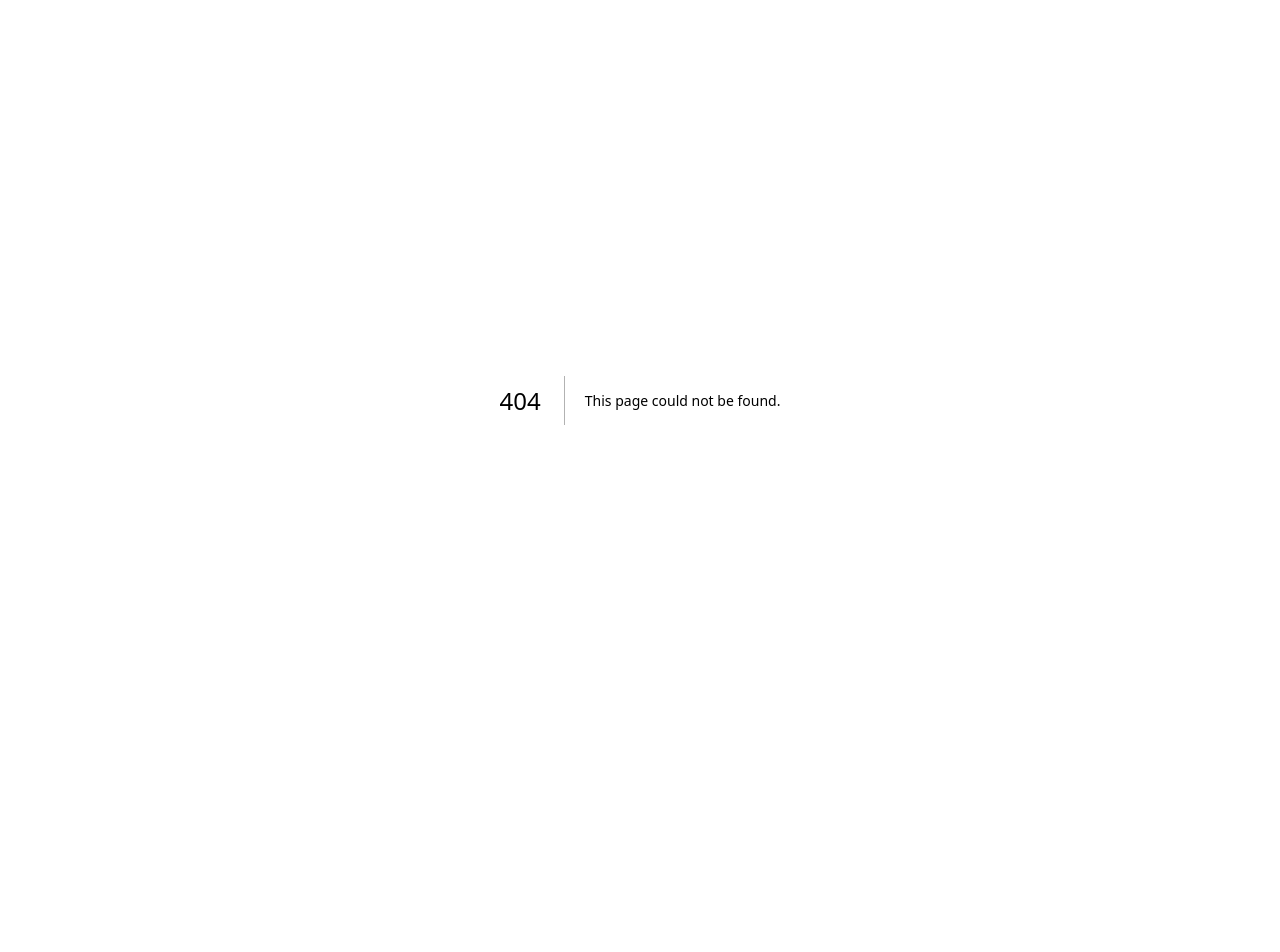
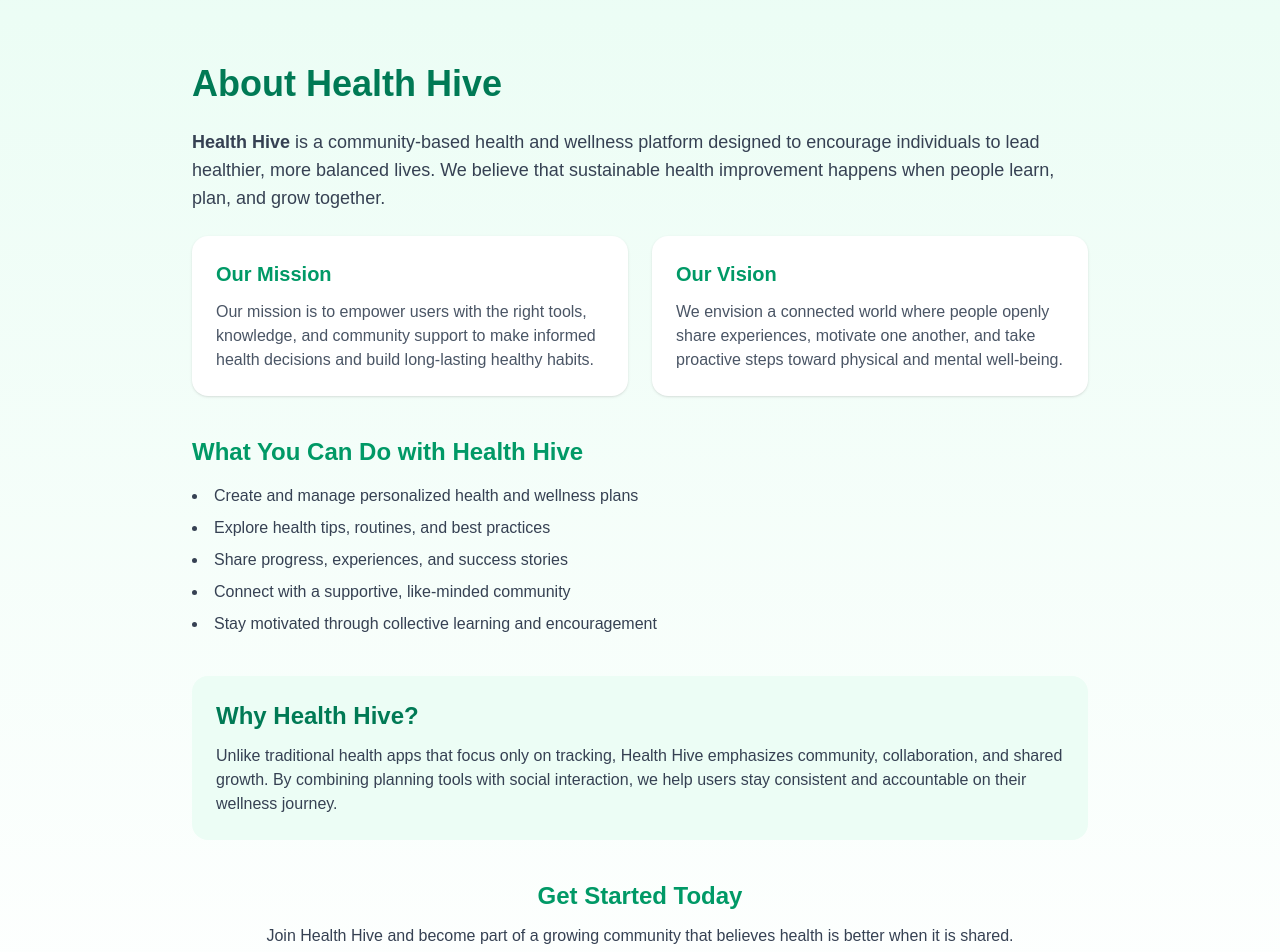
Before and after one commit to Mustain98/Health-Hive, a Next.js app in the folder frontend/: page /about in a window 1280 px wide. Before the commit this address had no page. Shown: the top 952 px of the page. Before the commit the page ends 800 px from the top, so only its background shows below. Built offline with nearby package versions, Linux system fonts and the light colour scheme.

Commit message:
Add About page to frontend

```diff
--- /dev/null
+++ b/frontend/app/about/page.tsx
@@ -0,0 +1,85 @@
+export default function AboutPage() {
+  return (
+    <div className="min-h-screen bg-gradient-to-b from-emerald-50 to-white px-6 py-16">
+      <div className="mx-auto max-w-4xl">
+        <h1 className="mb-6 text-4xl font-bold text-emerald-700">
+          About Health Hive
+        </h1>
+
+        <p className="mb-6 text-lg text-gray-700">
+          <span className="font-semibold">Health Hive</span> is a community-based
+          health and wellness platform designed to encourage individuals to lead
+          healthier, more balanced lives. We believe that sustainable health
+          improvement happens when people learn, plan, and grow together.
+        </p>
+
+        <div className="mb-10 grid gap-6 md:grid-cols-2">
+          <div className="rounded-2xl bg-white p-6 shadow-sm">
+            <h2 className="mb-3 text-xl font-semibold text-emerald-600">
+              Our Mission
+            </h2>
+            <p className="text-gray-600">
+              Our mission is to empower users with the right tools, knowledge, and
+              community support to make informed health decisions and build
+              long-lasting healthy habits.
+            </p>
+          </div>
+
+          <div className="rounded-2xl bg-white p-6 shadow-sm">
+            <h2 className="mb-3 text-xl font-semibold text-emerald-600">
+              Our Vision
+            </h2>
+            <p className="text-gray-600">
+              We envision a connected world where people openly share experiences,
+              motivate one another, and take proactive steps toward physical and
+              mental well-being.
+            </p>
+          </div>
+        </div>
+
+        <div className="mb-10">
+          <h2 className="mb-4 text-2xl font-semibold text-emerald-600">
+            What You Can Do with Health Hive
+          </h2>
+          <ul className="list-inside list-disc space-y-2 text-gray-700">
+            <li>Create and manage personalized health and wellness plans</li>
+            <li>Explore health tips, routines, and best practices</li>
+            <li>Share progress, experiences, and success stories</li>
+            <li>Connect with a supportive, like-minded community</li>
+            <li>Stay motivated through collective learning and encouragement</li>
+          </ul>
+        </div>
+
+        <div className="mb-10 rounded-2xl bg-emerald-50 p-6">
+          <h2 className="mb-3 text-2xl font-semibold text-emerald-700">
+            Why Health Hive?
+          </h2>
+          <p className="text-gray-700">
+            Unlike traditional health apps that focus only on tracking, Health Hive
+            emphasizes community, collaboration, and shared growth. By combining
+            planning tools with social interaction, we help users stay consistent
+            and accountable on their wellness journey.
+          </p>
+        </div>
+
+        <div className="text-center">
+          <h2 className="mb-3 text-2xl font-semibold text-emerald-600">
+            Get Started Today
+          </h2>
+          <p className="mb-6 text-gray-700">
+            Join Health Hive and become part of a growing community that believes
+            health is better when it is shared.
+          </p>
+          <div className="flex justify-center gap-4">
+            <button className="rounded-2xl bg-emerald-600 px-6 py-3 font-medium text-white shadow hover:bg-emerald-700">
+              Create an Account
+            </button>
+            <button className="rounded-2xl border border-emerald-600 px-6 py-3 font-medium text-emerald-600 hover:bg-emerald-50">
+              I Already Have an Account
+            </button>
+          </div>
+        </div>
+      </div>
+    </div>
+  );
+}
```
